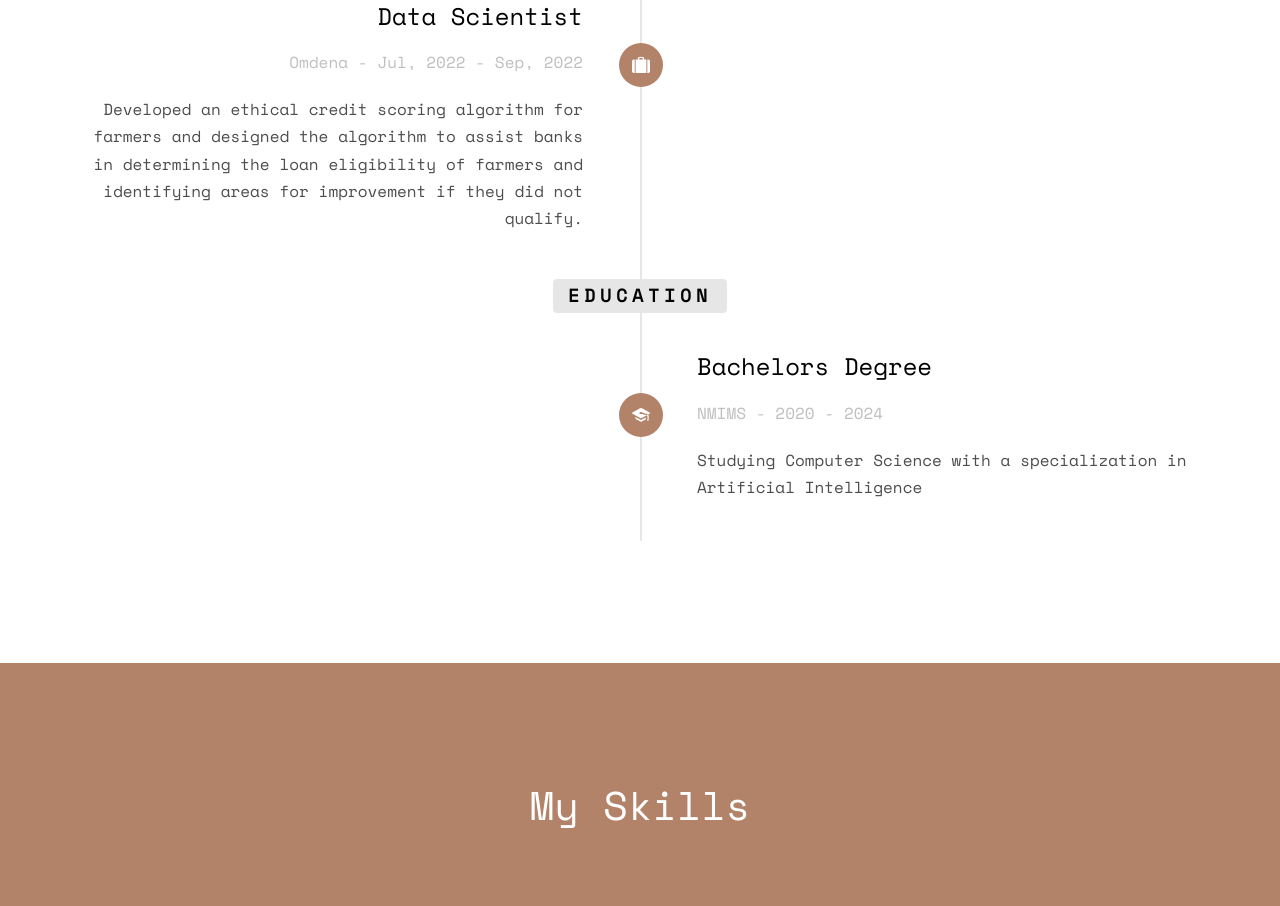
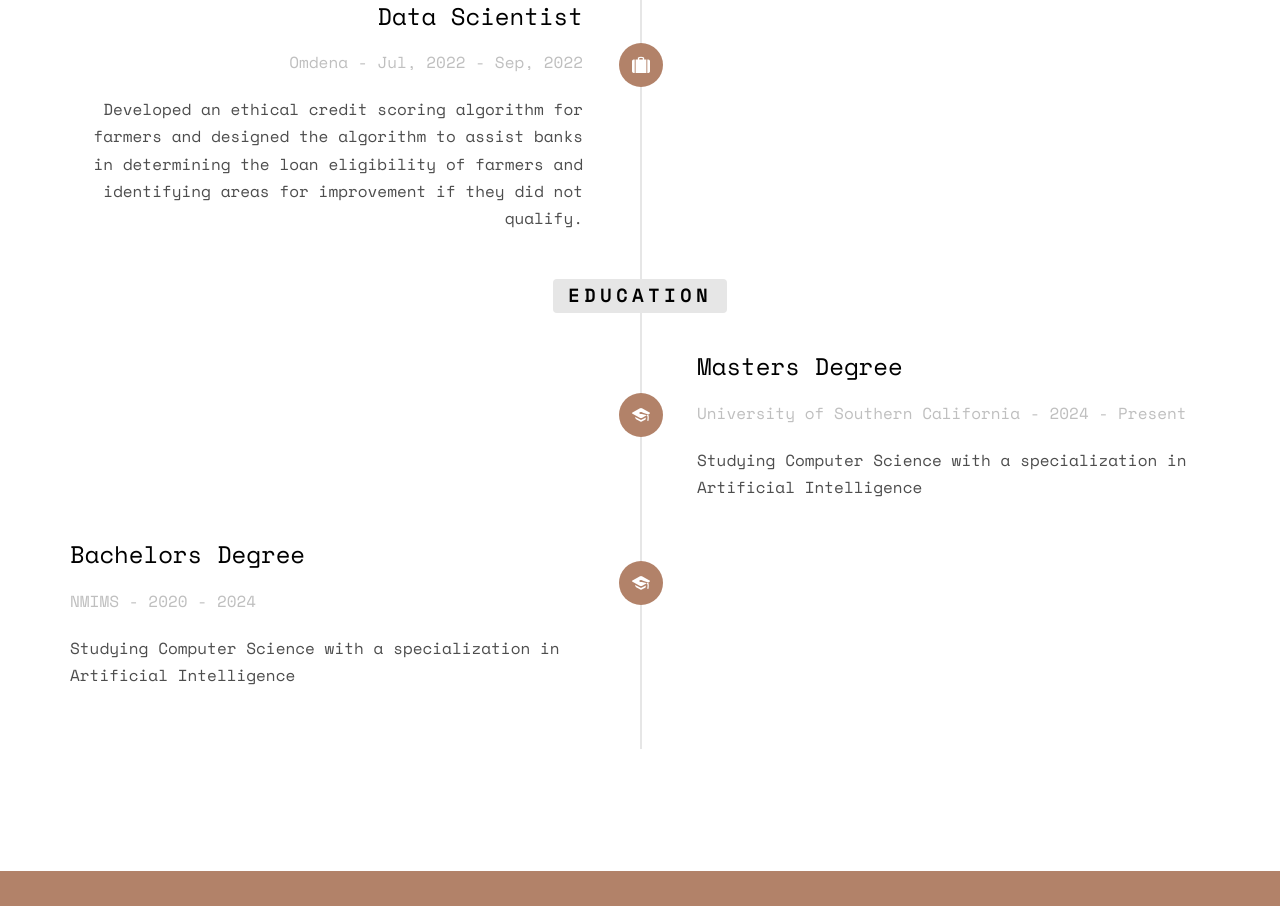
Before and after one commit to shireenchand/shireenchand.github.i, a plain HTML site: page index.html in a window 1280 px wide. Shown: the part 2691-3597 px from the top of the page. Drawn offline with nearby package versions, Linux system fonts and the light colour scheme; some packages are replaced by stand-ins of ours; no server answers; files whose address does not match are found by name.

Commit message:
Update index.html

```diff
--- a/index.html
+++ b/index.html
@@ -272,7 +272,20 @@
 								</div>
 							</div>
 						</li> -->
-							<li class="animate-box timeline-inverted">
+						<li class="animate-box timeline-inverted">
+							<div class="timeline-badge"><i class="icon-graduation-cap"></i></div>
+							<div class="timeline-panel">
+								<div class="timeline-heading">
+									<h3 class="timeline-title">Masters Degree</h3>
+									<span class="company">University of Southern California - 2024 - Present</span>
+								</div>
+								<div class="timeline-body">
+									<p>Studying Computer Science with a specialization in Artificial Intelligence
+									</p>
+								</div>
+							</div>
+						</li>
+							<li class="animate-box timeline">
 								<div class="timeline-badge"><i class="icon-graduation-cap"></i></div>
 								<div class="timeline-panel">
 									<div class="timeline-heading">
```
